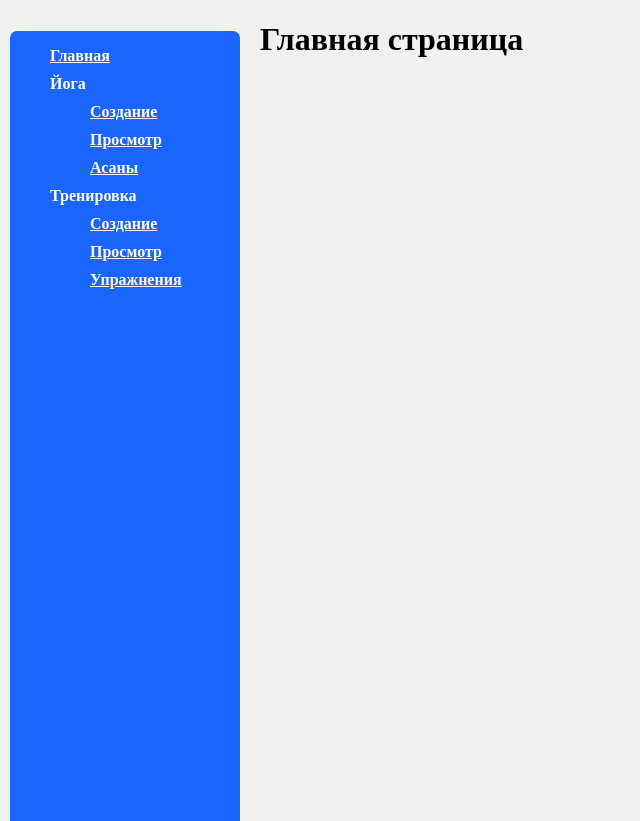
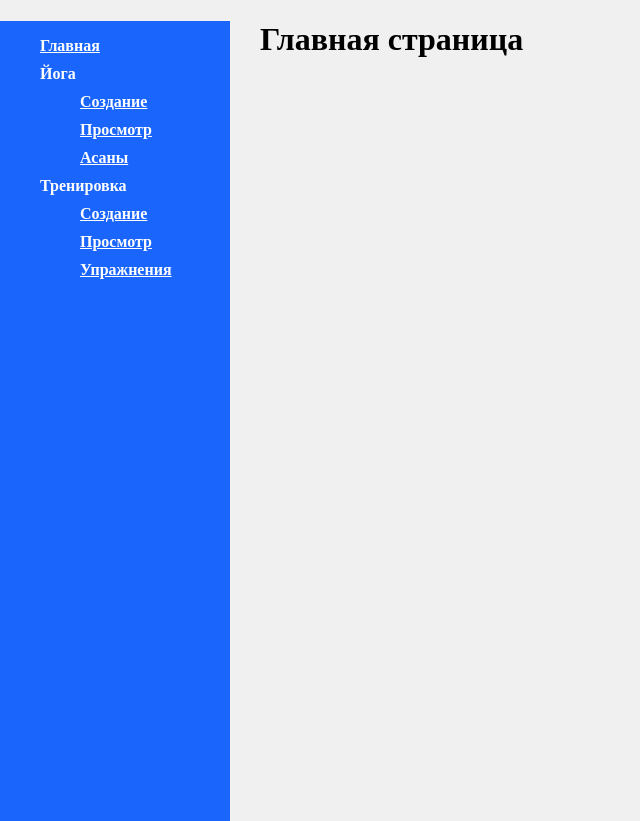
Before and after one commit to mika-akopyan/training_diary, a Django app: page / in a window 1280 px wide. Shown: the whole page, without its empty margins (0-640 px from the left). Run offline with Django 5.2, Linux system fonts and the light colour scheme.

Commit message:
style: Remove indentation for the menu

```diff
--- a/website/diary_training_sessions/main/static/main/css/main.css
+++ b/website/diary_training_sessions/main/static/main/css/main.css
@@ -15,11 +15,9 @@ aside {
     /* Расположение*/
     min-height: 100%;
     width: 230px;
-    margin: 10px;
     position: fixed;
 
     /* Внешний вид*/
-    border-radius: 7px;
     background: rgb(26, 101, 252);
 }
 
```
